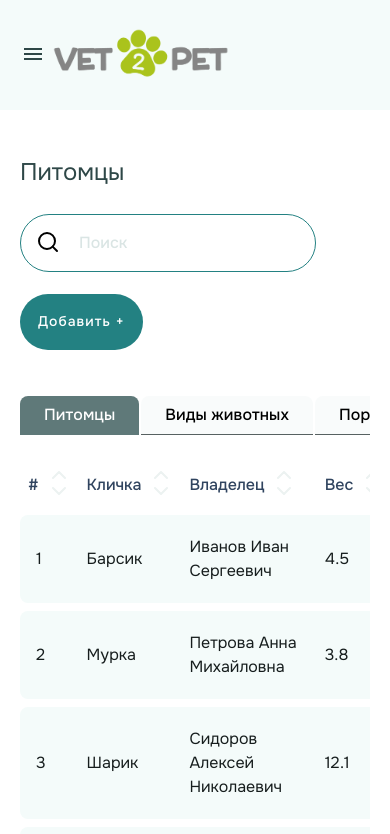
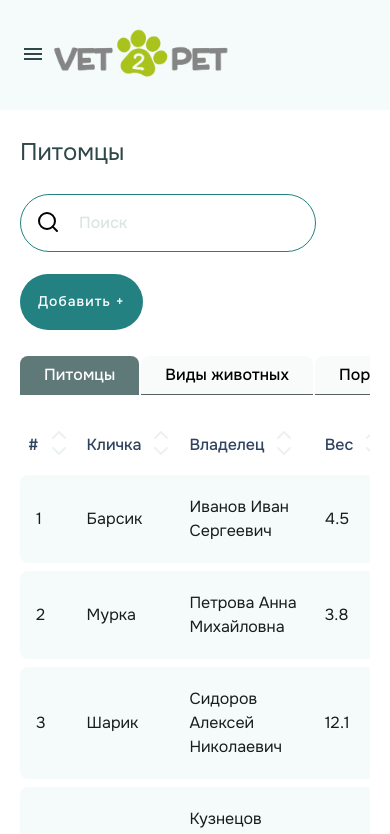
Before and after one commit to arkadykorsakov/vet2pet, a Vue app: page /pets in a window 390 px wide. Shown: the top 834 px of the page. Built offline with nearby package versions, Linux system fonts and the light colour scheme.

Commit message:
add adaptive #3

```diff
--- a/src/components/AppTabs.vue
+++ b/src/components/AppTabs.vue
@@ -141,4 +141,10 @@ export default {
 .tab.version-2 .tab-nav__item:not(:last-child) {
   margin-right: 2px;
 }
+
+@media (max-width: 767.98px) {
+  .tab.version-2 .tab-nav {
+    margin-bottom: 26px;
+  }
+}
 </style>
--- a/src/components/DashboardControls.vue
+++ b/src/components/DashboardControls.vue
@@ -93,4 +93,10 @@ export default {
 .dashboard-controls:not(:last-child) {
   margin-bottom: 46px;
 }
+
+@media (max-width: 767.98px) {
+  .dashboard-controls:not(:last-child) {
+    margin-bottom: 26px;
+  }
+}
 </style>
--- a/src/layouts/DashboardLayout.vue
+++ b/src/layouts/DashboardLayout.vue
@@ -95,4 +95,9 @@ export default {
     pointer-events: all;
   }
 }
+@media (max-width: 991.98px) {
+  .main {
+    padding: 134px 20px 44px;
+  }
+}
 </style>
--- a/src/views/SettingsView.vue
+++ b/src/views/SettingsView.vue
@@ -72,4 +72,10 @@ export default {
     padding: 0;
   }
 }
+
+@media (max-width: 767.98px) {
+  .settings-view__title {
+    margin-bottom: 26px;
+  }
+}
 </style>
```
